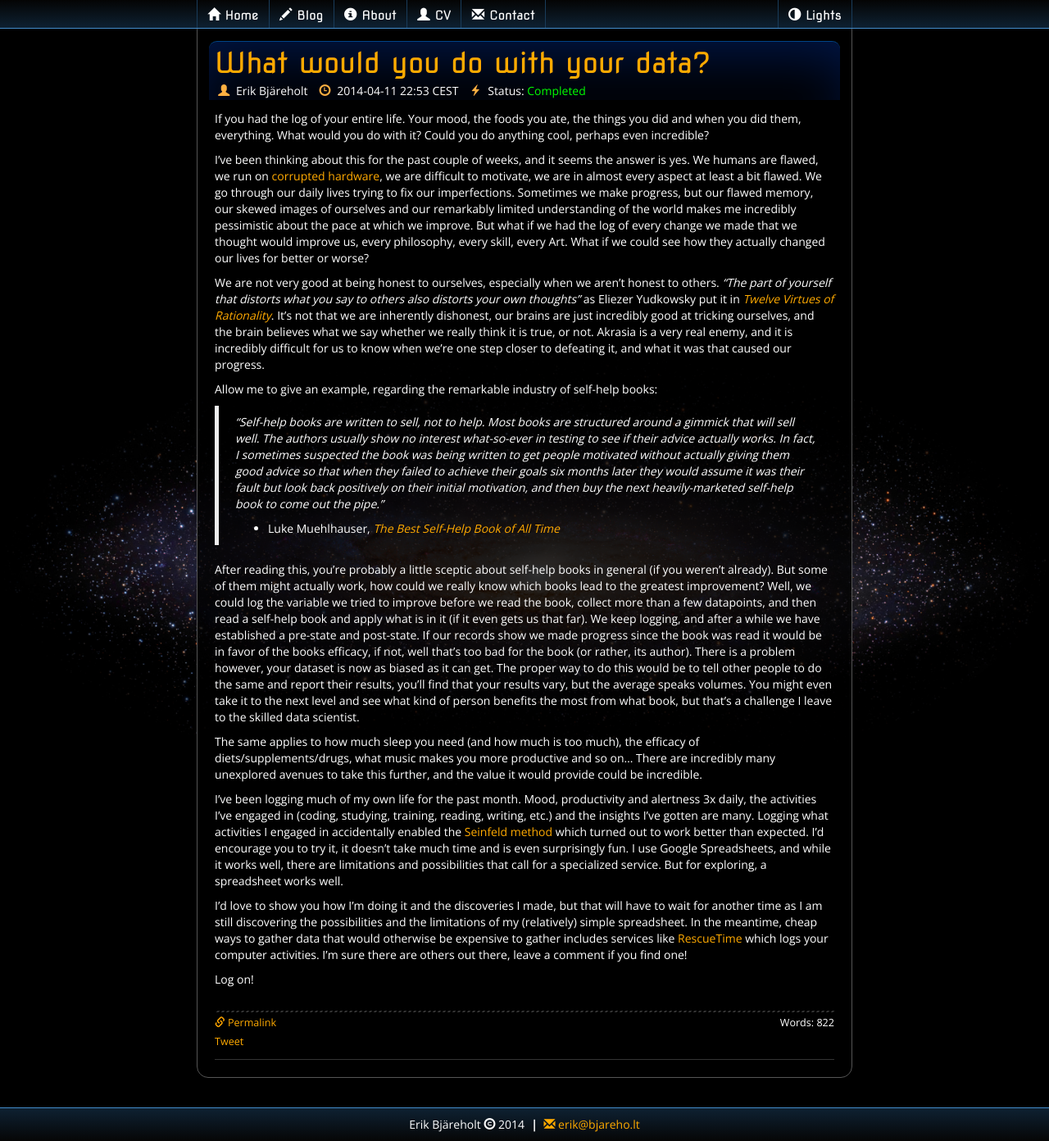
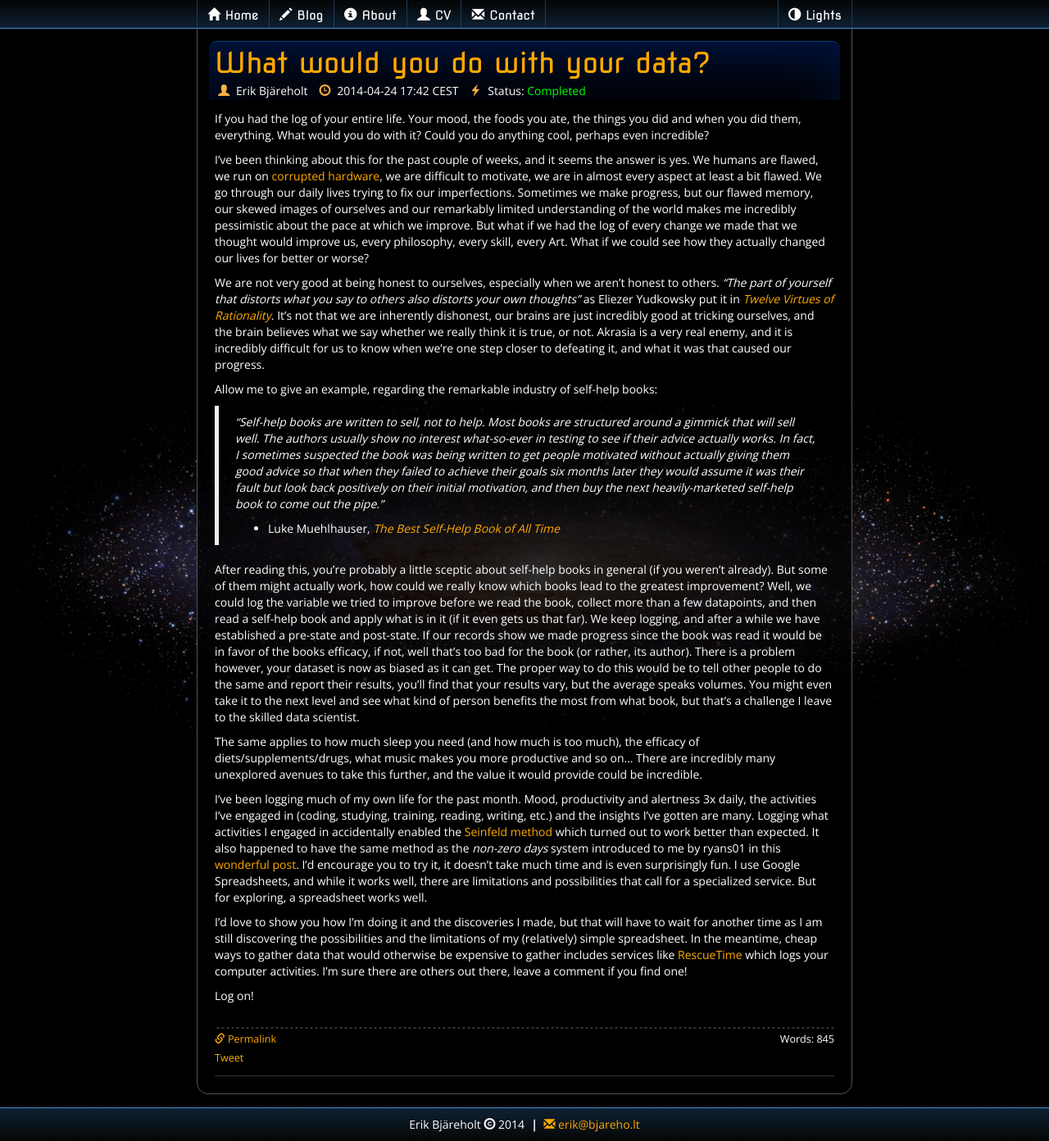
Before and after one commit to ErikBjare/ErikBjare.github.io, a Jekyll site: the page built from _posts/2014-04-10-What-would-you-do-with-your-data.md, in a window 1280 px wide and 1392 px high. Shown: the whole window at 82% size. Built offline with Jekyll 4.4.1, drawn with Linux system fonts in a browser that asks for light colours; nearby versions of some CDN libraries; Markdown is read by kramdown in place of the engine named in the settings; comment, search, counter and statistics services are not loaded.

Commit message:
Added reference to ryans01 post

```diff
--- a/_posts/2014-04-10-What-would-you-do-with-your-data.md
+++ b/_posts/2014-04-10-What-would-you-do-with-your-data.md
@@ -4,6 +4,7 @@ title: "What would you do with your data?"
 author: "Erik Bj&auml;reholt"
 description: "If you had the log of your entire life, what would you do?"
 date: 2014/04/11 22:53
+date: 2014/04/24 17:42
 status: Completed
 categories: QuantifiedSelf Statistics
 ---
@@ -30,7 +31,7 @@ There is a problem however, your dataset is now as biased as it can get. The pro
 The same applies to how much sleep you need (and how much is too much), the efficacy of diets/supplements/drugs, what music makes you more productive and so on... There are incredibly many unexplored avenues to take this further, and the value it would provide could be incredible.
 
 I've been logging much of my own life for the past month. Mood, productivity and alertness 3x daily, the activities I've engaged in (coding, studying, training, reading, writing, etc.) and the insights I've gotten are many.
-Logging what activities I engaged in accidentally enabled the [Seinfeld method](http://lifehacker.com/281626/jerry-seinfelds-productivity-secret) which turned out to work better than expected. I'd encourage you to try it, it doesn't take much time and is even surprisingly fun. I use Google Spreadsheets, and while it works well, there are limitations and possibilities that call for a specialized service. But for exploring, a spreadsheet works well.
+Logging what activities I engaged in accidentally enabled the [Seinfeld method](http://lifehacker.com/281626/jerry-seinfelds-productivity-secret) which turned out to work better than expected. It also happened to have the same method as the *non-zero days* system introduced to me by ryans01 in this [wonderful post](http://www.reddit.com/r/getdisciplined/comments/1q96b5/i_just_dont_care_about_myself/cdah4af). I'd encourage you to try it, it doesn't take much time and is even surprisingly fun. I use Google Spreadsheets, and while it works well, there are limitations and possibilities that call for a specialized service. But for exploring, a spreadsheet works well.
 
 I'd love to show you how I'm doing it and the discoveries I made, but that will have to wait for another time as I am still discovering the possibilities and the limitations of my (relatively) simple spreadsheet. In the meantime, cheap ways to gather data that would otherwise be expensive to gather includes services like [RescueTime](https://www.rescuetime.com/ref/708113) which logs your computer activities. I'm sure there are others out there, leave a comment if you find one!
 
```
